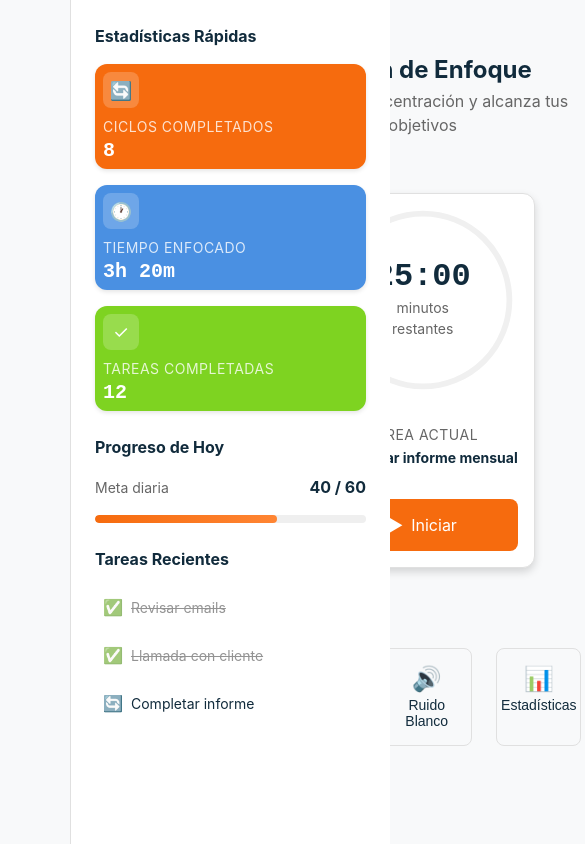
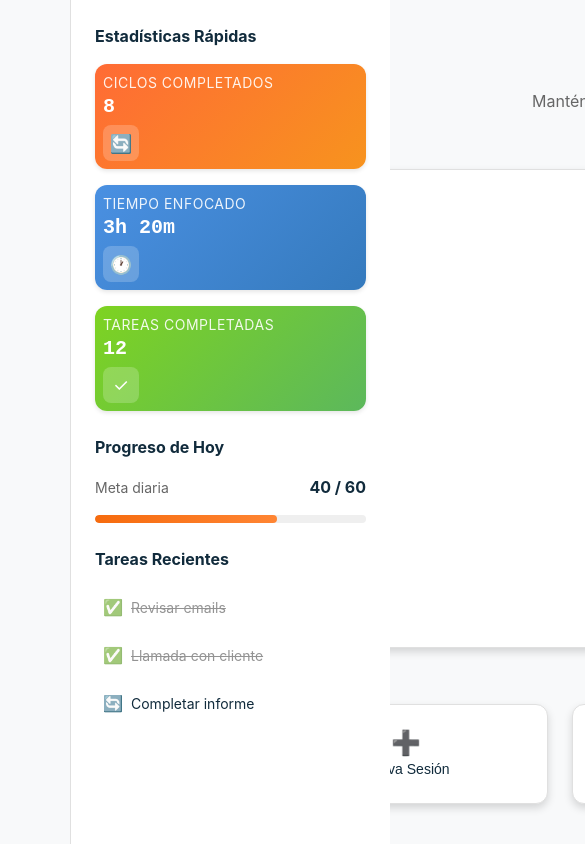
Before and after one commit to Migue765/ui-web-prototipo, an Angular app in the folder focus/: page / in a window 390 px wide. Shown: the top 844 px of the page, 585 px wide, since content can reach past the window. Built offline with nearby package versions, Linux system fonts and the light colour scheme.

Commit message:
update home page cards estadisticas rapidas

```diff
--- a/focus/src/app/app.scss
+++ b/focus/src/app/app.scss
@@ -22,13 +22,18 @@
     display: flex;
     flex-direction: column;
     gap: var(--spacing-xl);
-    max-width: 800px;
+    max-width: 900px;
+    /* Más ancho para acomodar la card del timer */
     margin: 0 auto;
 }
 
 .page-header {
     text-align: center;
     padding: var(--spacing-lg) 0;
+    width: 100%;
+    display: flex;
+    flex-direction: column;
+    align-items: center;
 
     .heading-2 {
         margin-bottom: var(--spacing-xs);
@@ -177,8 +182,12 @@
     display: flex;
     justify-content: center;
     gap: var(--spacing-lg);
-    padding: var(--spacing-lg) 0;
+    padding: 0;
+    /* Sin padding del contenedor */
     margin-top: var(--spacing-lg);
+    min-width: 700px;
+    /* Mismo ancho que la card del timer */
+    width: 100%;
 }
 
 .quick-action-btn {
@@ -186,18 +195,28 @@
     flex-direction: column;
     align-items: center;
     gap: var(--spacing-xs);
-    padding: var(--spacing-md);
-    background: transparent;
+    padding: var(--spacing-lg);
+    /* Más padding para cada card individual */
+    background: var(--bg-primary);
+    /* Fondo blanco para cada card */
     border: 1px solid var(--border-light);
-    border-radius: var(--radius-medium);
+    border-radius: var(--radius-large);
+    /* Bordes más redondeados */
+    box-shadow: var(--shadow-medium);
+    /* Sombra para cada card */
     cursor: pointer;
     transition: all 0.2s ease-in-out;
-    min-width: 80px;
+    flex: 1;
+    /* Distribuir equitativamente el espacio */
+    min-height: 100px;
+    /* Altura mínima para consistencia */
 
     &:hover {
         background: var(--bg-secondary);
         border-color: var(--border-medium);
         transform: translateY(-2px);
+        box-shadow: var(--shadow-heavy);
+        /* Sombra más pronunciada en hover */
     }
 
     &:active {
--- a/focus/src/app/components/stats-card/stats-card.html
+++ b/focus/src/app/components/stats-card/stats-card.html
@@ -1,14 +1,14 @@
 <div [class]="cardClasses">
     <div class="stats-content">
         <div class="stats-header">
-            <div [class]="iconClasses">
-                {{ stat.icon }}
-            </div>
             <div class="stats-info">
                 <div class="stats-title">{{ stat.title }}</div>
                 <div class="stats-value">{{ stat.value }}</div>
                 <div *ngIf="stat.subtitle" class="stats-subtitle">{{ stat.subtitle }}</div>
             </div>
+            <div [class]="iconClasses">
+                {{ stat.icon }}
+            </div>
         </div>
     </div>
 </div>
--- a/focus/src/app/components/stats-card/stats-card.scss
+++ b/focus/src/app/components/stats-card/stats-card.scss
@@ -25,15 +25,15 @@
         padding: var(--spacing-xl);
     }
 
-    // Type variants with solid backgrounds
+    // Type variants with gradient backgrounds
     &--completed {
-        background: var(--accent-orange);
+        background: linear-gradient(135deg, #FF6B35 0%, #F7931E 100%);
         color: var(--white);
         border: none;
 
         .stats-title,
         .stats-subtitle {
-            color: rgba(255, 255, 255, 0.8);
+            color: rgba(255, 255, 255, 0.9);
         }
 
         .stats-value {
@@ -42,13 +42,13 @@
     }
 
     &--time {
-        background: #4A90E2;
+        background: linear-gradient(135deg, #4A90E2 0%, #357ABD 100%);
         color: var(--white);
         border: none;
 
         .stats-title,
         .stats-subtitle {
-            color: rgba(255, 255, 255, 0.8);
+            color: rgba(255, 255, 255, 0.9);
         }
 
         .stats-value {
@@ -57,13 +57,13 @@
     }
 
     &--tasks {
-        background: #7ED321;
+        background: linear-gradient(135deg, #7ED321 0%, #5CB85C 100%);
         color: var(--white);
         border: none;
 
         .stats-title,
         .stats-subtitle {
-            color: rgba(255, 255, 255, 0.8);
+            color: rgba(255, 255, 255, 0.9);
         }
 
         .stats-value {
@@ -85,6 +85,7 @@
 .stats-header {
     display: flex;
     align-items: center;
+    justify-content: space-between; /* Distribuir espacio entre texto e icono */
     gap: var(--spacing-md);
 }
 
--- a/focus/src/app/components/timer/timer.scss
+++ b/focus/src/app/components/timer/timer.scss
@@ -8,7 +8,8 @@
     border-radius: var(--radius-large);
     box-shadow: var(--shadow-medium);
     border: 1px solid var(--border-light);
-    max-width: 400px;
+    min-width: 900px;
+    /* Más ancho como en la imagen */
     width: 100%;
 }
 
@@ -144,48 +145,4 @@
     font-size: 16px;
 }
 
-// Responsive Design
-@media (max-width: 768px) {
-    .timer-container {
-        padding: var(--spacing-lg);
-        max-width: 350px;
-    }
-
-    .timer-circle {
-        width: 200px;
-        height: 200px;
-    }
-
-    .time-text {
-        font-size: 36px;
-    }
-
-    .timer-controls {
-        flex-direction: column;
-        width: 100%;
-
-        .control-btn {
-            width: 100%;
-            max-width: 200px;
-        }
-    }
-}
-
-@media (max-width: 480px) {
-    .timer-container {
-        padding: var(--spacing-md);
-    }
-
-    .timer-circle {
-        width: 180px;
-        height: 180px;
-    }
-
-    .time-text {
-        font-size: 32px;
-    }
-
-    .task-title {
-        font-size: var(--font-size-small);
-    }
-}
+/* Desktop-only application - no responsive styles needed */
```
